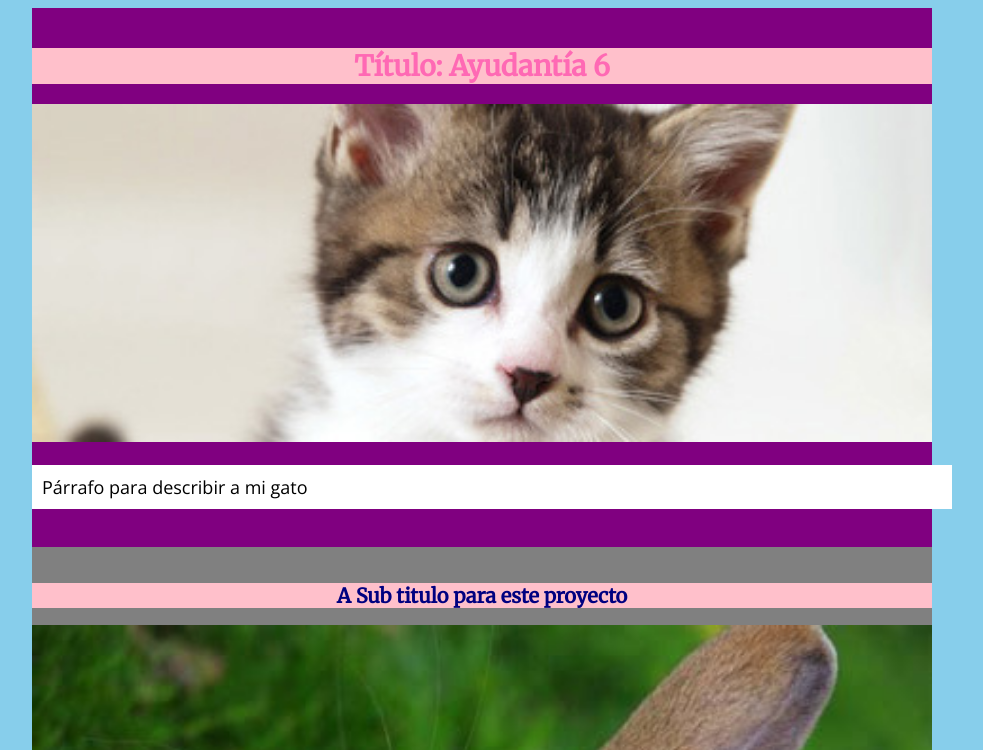
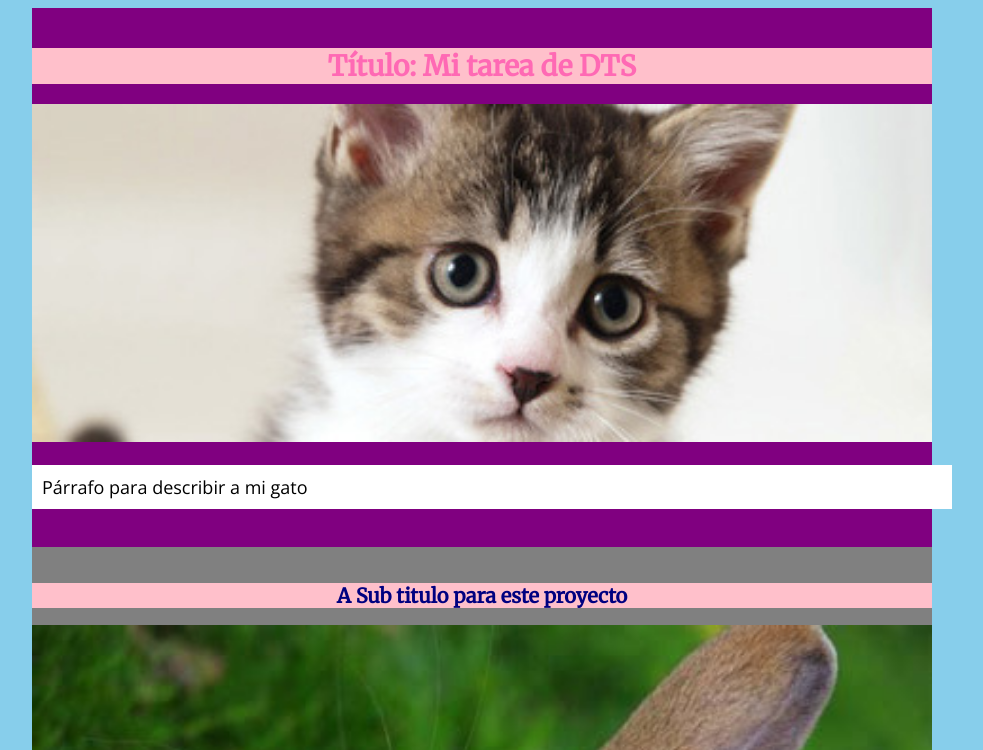
Before and after one commit to sofibrownep/m02-g16, a plain HTML site: page index.html in a window 1280 px wide. Shown: the top 750 px of the page, without its empty margins (158-1141 px from the left). Drawn offline with nearby package versions, Linux system fonts and the light colour scheme.

Commit message:
cambie el titulode la pagina

```diff
--- a/index.html
+++ b/index.html
@@ -17,7 +17,7 @@
 
 
 	<div id="introduccion">
-		<h1>Título: Ayudantía 6</h1>
+		<h1>Título: Mi tarea de DTS</h1>
 		<img src="img/imagen01.jpg">
 		<p>Párrafo para describir a mi gato</p>
 	</div>
```
